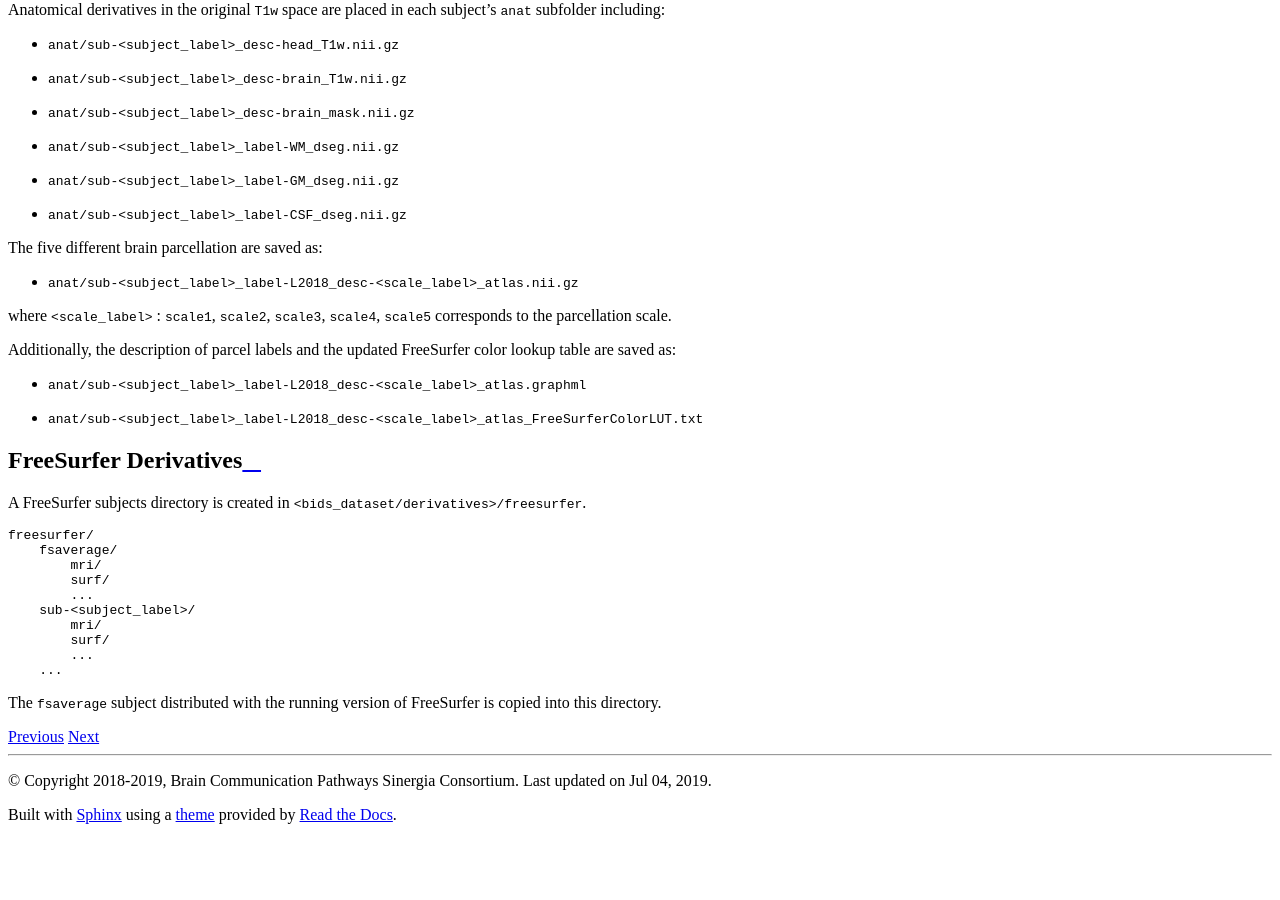
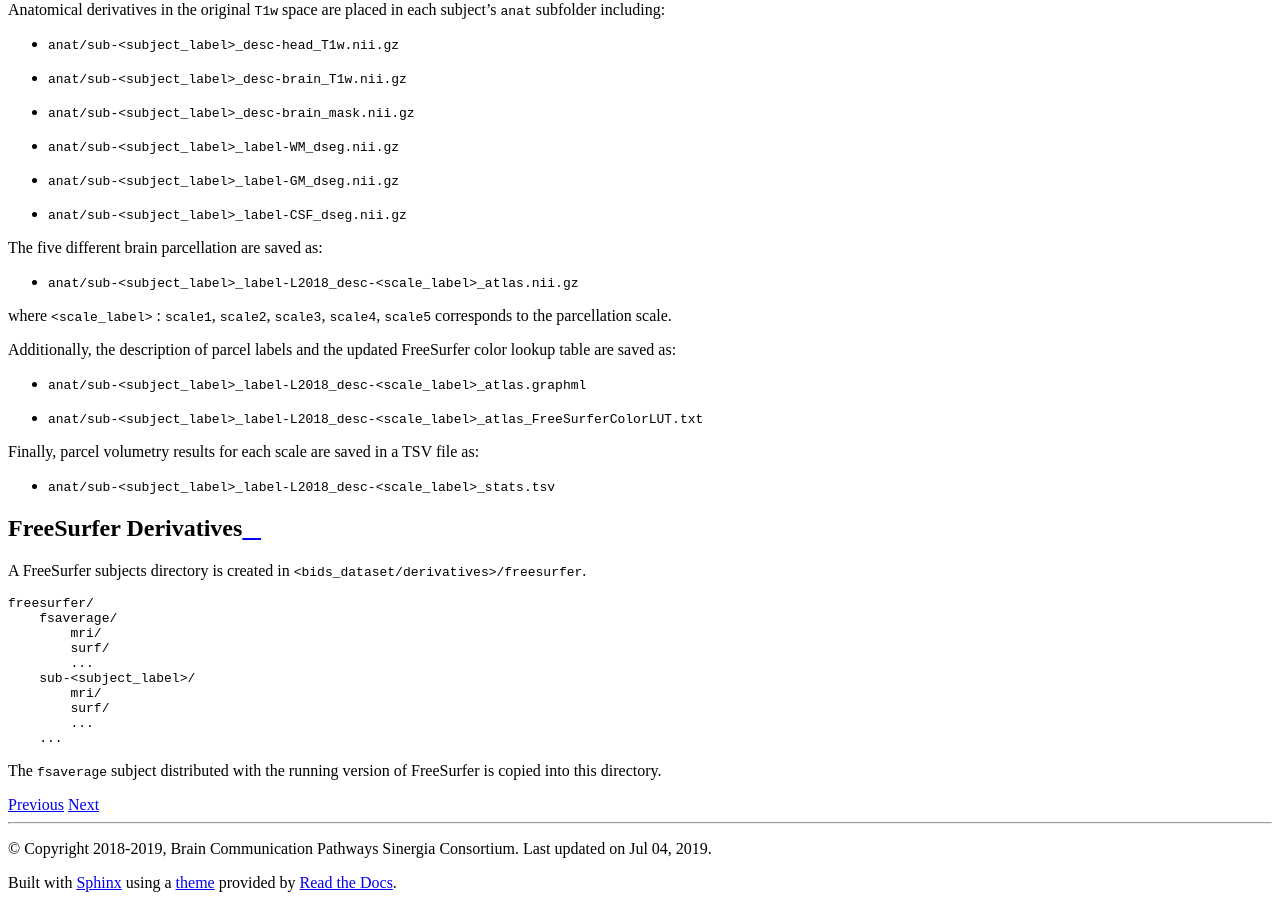
Before and after one commit to sebastientourbier/multiscalebrainparcellator, a Sphinx documentation site: the page built from docs/outputs.rst, in a window 1280 px wide and 900 px high, scrolled down 1163 px. Built offline with Sphinx 7.4.7 and the Read the Docs theme 2.0.0, drawn with Linux system fonts in a browser that asks for light colours; pages that are not in the unit, such as notebooks, are missing from menus; the version number could not be read and is left out; before the commit the page ends 1995 px from its top, so only the background shows below that.

Commit message:
DOC: updated outputs with generated TSV file for parcel volumetry results

```diff
--- a/docs/outputs.rst
+++ b/docs/outputs.rst
@@ -30,6 +30,9 @@ Additionally, the description of parcel labels and the updated FreeSurfer color
 - ``anat/sub-<subject_label>_label-L2018_desc-<scale_label>_atlas.graphml``
 - ``anat/sub-<subject_label>_label-L2018_desc-<scale_label>_atlas_FreeSurferColorLUT.txt``
 
+Finally, parcel volumetry results for each scale are saved in a TSV file as:
+
+- ``anat/sub-<subject_label>_label-L2018_desc-<scale_label>_stats.tsv``
 
 FreeSurfer Derivatives
 ==============
```
